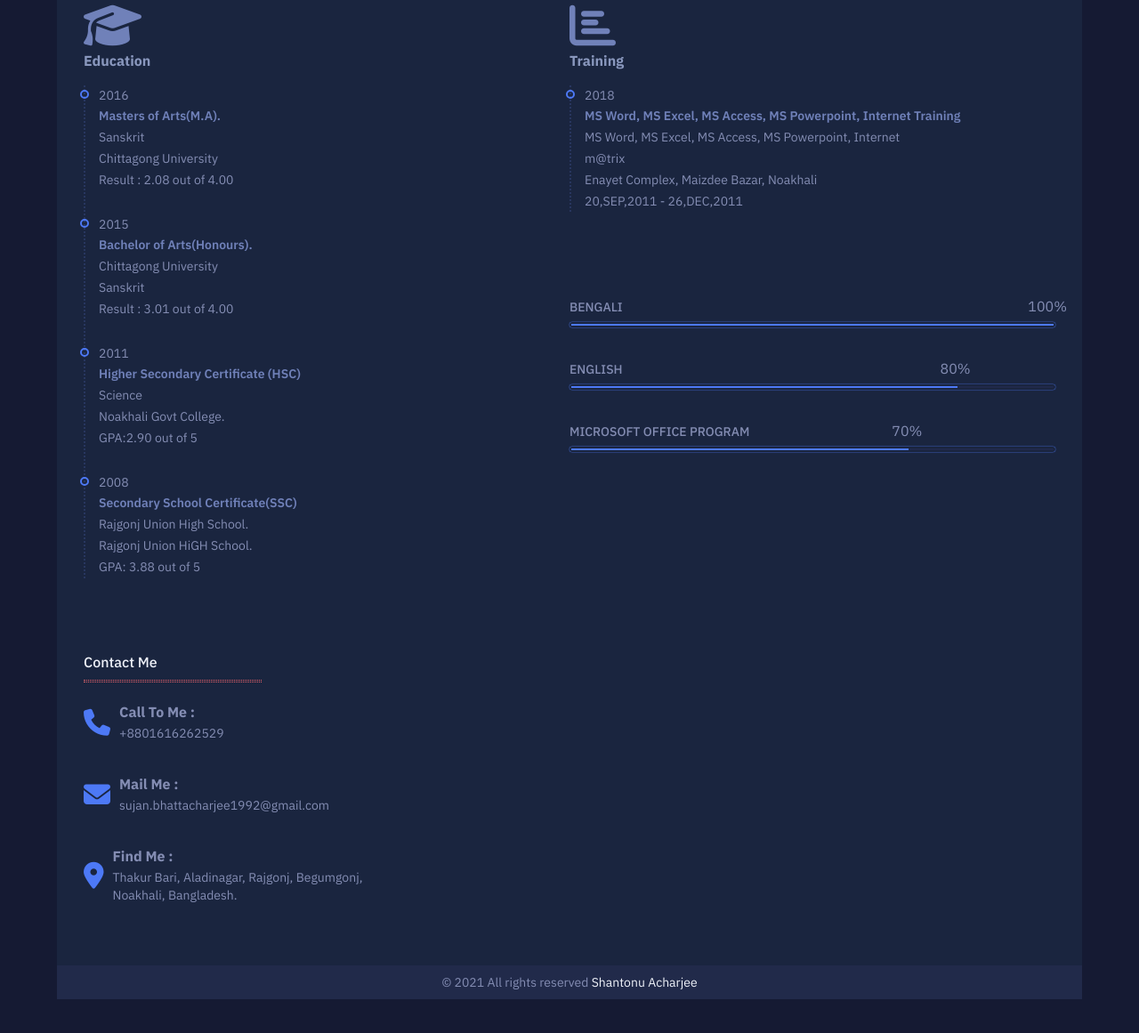
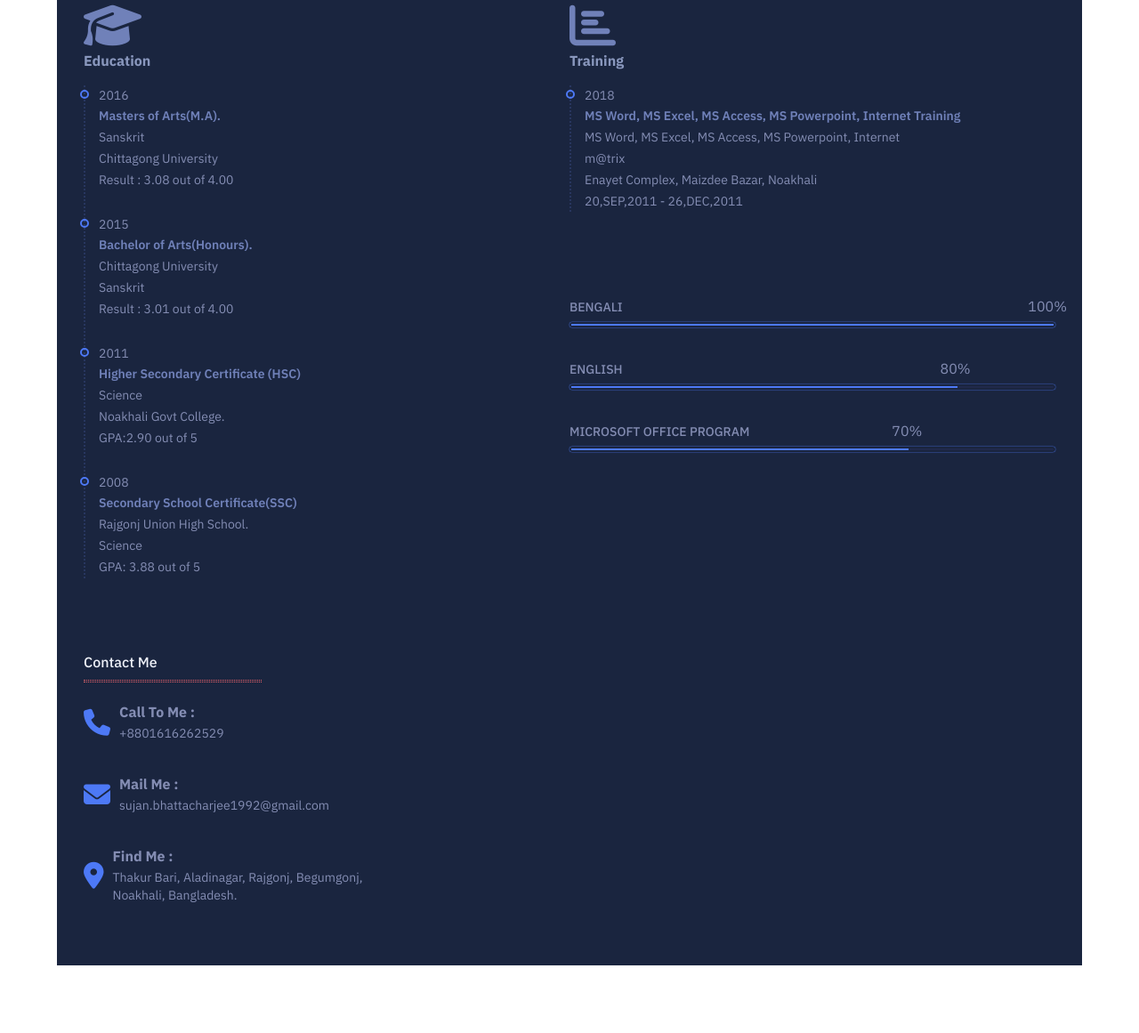
Before and after one commit to Shantonu-Acharjee/Sujan_Bhattacharjee_CV, a plain HTML site: page index.html in a window 1280 px wide. Shown: the part 875-2036 px from the top of the page at 89% size. After the commit the page ends 2000 px from the top, so only its background shows below. Drawn offline with nearby package versions, Linux system fonts and the light colour scheme; animation ran at ten frames a second.

Commit message:
high schol done

```diff
--- a/css/style.css
+++ b/css/style.css
@@ -6,7 +6,6 @@ Fonts Start
 /*--------------------
 Fonts End
 --------------------*/
-
 
 
 
@@ -25,7 +24,7 @@ Pre-Set Start
 
 body{
     font-family: 'IBM Plex Sans', sans-serif;
-    background-color: var(--dark);
+    background-color: #fff;
     --webkit-font-smoothing: antialiased;
     padding-bottom: 4rem;
 
@@ -44,7 +43,7 @@ h1,h2,h3,h4,h5,h6{
 
 
 .container{
-    max-width: 1140px;
+    width: 95%;
     margin: 0 auto;
 }
 
--- a/index.html
+++ b/index.html
@@ -61,11 +61,14 @@
 
                 <div class="avatar_block">
                     <img src="./images/Prahlad Profile 128x128.png" alt="">
+
+                    <!--
                     <span>
-                        <a href="mailto:sujan.bhattacharjee1992@gmail.com" target="_blank">
+                        <a href="">
                             <i src class="fas fa-comment"></i>
                         </a>
                     </span>
+                    -->
                 </div>
 
 
@@ -285,7 +288,7 @@
                                 <p class="center">Masters of Arts(M.A).</p>
                                 <p>Sanskrit</p>
                                 <p>Chittagong University</p>
-                                <p>Result : 2.08 out of 4.00</p>
+                                <p>Result : 3.08 out of 4.00</p>
                                 <!-- <p>01 years</p> -->
                             </div>
 
@@ -320,7 +323,7 @@
                                 <p>2008</p>
                                 <p class="center">Secondary School Certificate(SSC)</p>
                                 <p>Rajgonj Union High School.</p>
-                                <P>Rajgonj Union HiGH School.</P>
+                                <P>Science</P>
                                 <p>GPA: 3.88 out of 5  </p>
                                 <!-- <p>3 years</p> -->
                             </div>
@@ -822,9 +825,12 @@
 
 
 
+
+    <!--
     <footer class="container">
         <span>&copy; 2021 All rights reserved <a href="https://www.facebook.com/shantonuacharjee1/" target="_blank" >Shantonu Acharjee</a></span>
     </footer>
+    -->
 
 
 
```
